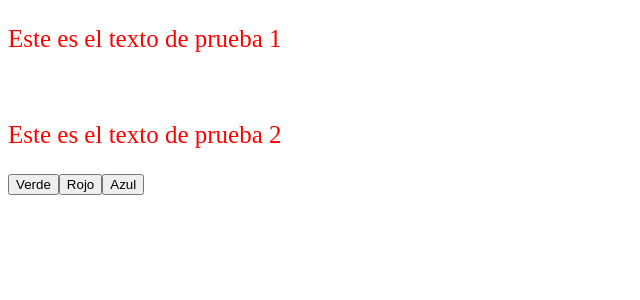
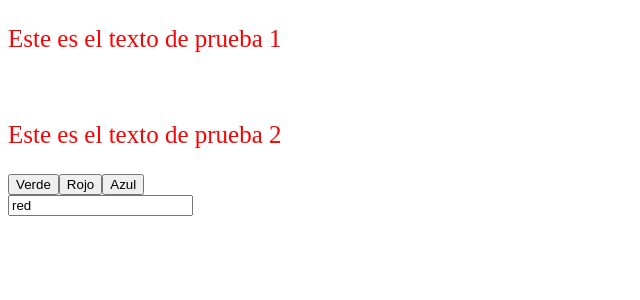
Before and after one commit to GabrielTrossero/Directivas, an Angular app: page / in a window 1280 px wide. Shown: the top 300 px of the page, without its empty margins (0-640 px from the left). Built offline with nearby package versions, Linux system fonts and the light colour scheme.

Commit message:
ngStyle (ejemplo con ngModel)

```diff
--- a/src/app/app.component.html
+++ b/src/app/app.component.html
@@ -12,3 +12,4 @@
   <button (click)="cambiarColor('r')">Rojo</button>
   <button (click)="cambiarColor('b')">Azul</button>
 </div>
+<input type="text" [(ngModel)]="propiedadesParrafo.color">
--- a/src/app/app.module.ts
+++ b/src/app/app.module.ts
@@ -1,5 +1,6 @@
 import { NgModule } from '@angular/core';
 import { BrowserModule } from '@angular/platform-browser';
+import { FormsModule } from '@angular/forms';
 
 import { AppComponent } from './app.component';
 
@@ -8,7 +9,8 @@ import { AppComponent } from './app.component';
     AppComponent
   ],
   imports: [
-    BrowserModule
+    BrowserModule,
+    FormsModule
   ],
   providers: [],
   bootstrap: [AppComponent]
```
